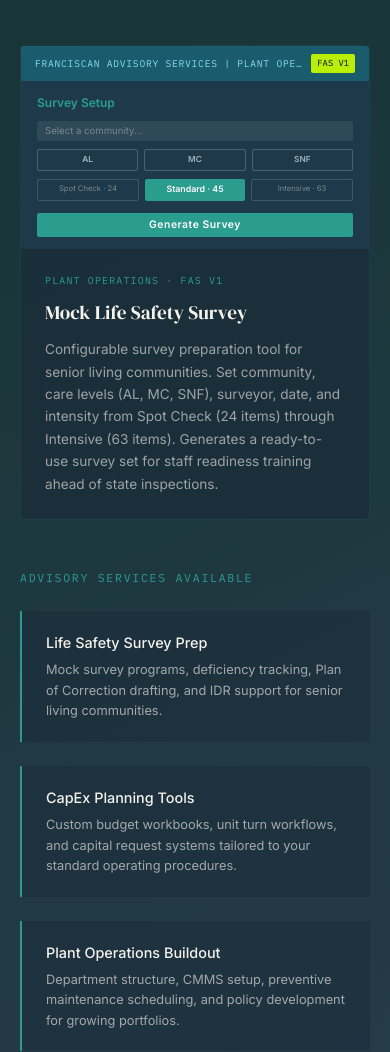
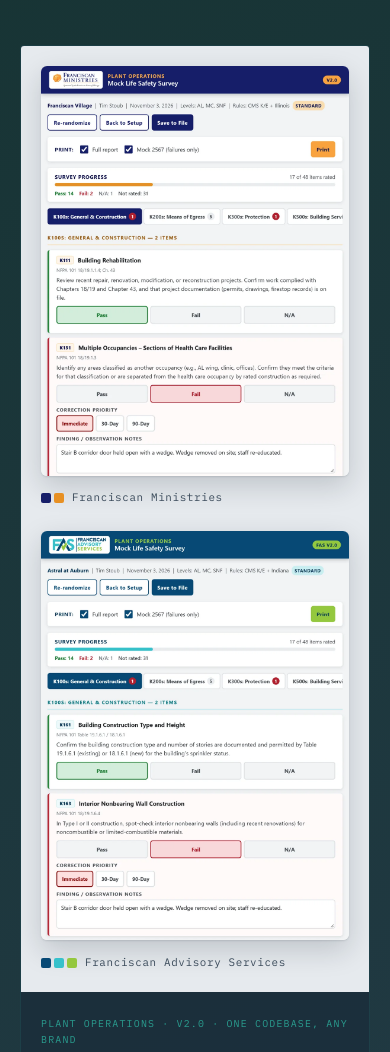
Before and after one commit to tstoub77/tstoub.com, a plain HTML site: page index.html in a window 390 px wide. Shown: the part 6475-7527 px from the top of the page. Drawn offline with Linux system fonts and the light colour scheme.

Commit message:
Replace mock survey sketch with real FM and FAS screenshots
Show the v2.0 survey screen for both organizations side by side on a
light stage so each brand reads true; stack on phones. Update the
description and add a feature list for v2.0.

Co-Authored-By: Claude Opus 5.5 <noreply@anthropic.com>

```diff
--- a/index.html
+++ b/index.html
@@ -152,29 +152,21 @@
 
     #consulting { background: linear-gradient(155deg, #153331 0%, var(--slate) 100%); }
     .consulting-intro { font-size: 1.05rem; color: rgba(245,242,235,0.7); max-width: 640px; margin-bottom: 3rem; line-height: 1.75; }
-    .app-card { background: rgba(26,42,58,0.6); border: 1px solid rgba(42,157,143,0.15); border-radius: 4px; overflow: hidden; transition: border-color 0.25s, transform 0.25s; max-width: 680px; }
-    .app-card:hover { border-color: rgba(42,157,143,0.4); transform: translateY(-3px); }
-    .app-body { padding: 1.5rem; }
+    .app-card { background: rgba(26,42,58,0.6); border: 1px solid rgba(42,157,143,0.15); border-radius: 4px; overflow: hidden; }
+    .app-body { padding: 1.75rem 2rem 2rem; }
     .app-badge { font-family: "IBM Plex Mono", monospace; font-size: 0.62rem; letter-spacing: 0.12em; text-transform: uppercase; color: var(--teal); margin-bottom: 0.5rem; }
-    .app-title { font-family: "DM Serif Display", serif; font-size: 1.2rem; color: var(--offwhite); margin-bottom: 0.6rem; }
-    .app-desc { font-size: 0.85rem; color: rgba(245,242,235,0.6); line-height: 1.65; }
-    .app-screenshot-mockup { width: 100%; background: #1e3a4a; padding: 0; display: flex; flex-direction: column; }
-    .app-screenshot-mockup .mock-header { background: #1a5c6e; padding: 8px 14px; display: flex; justify-content: space-between; align-items: center; gap: 8px; }
-    .app-screenshot-mockup .mock-body { padding: 12px 16px; display: flex; flex-direction: column; gap: 8px; }
-    .mock-header-label { font-family: "IBM Plex Mono", monospace; font-size: 0.6rem; color: #8de; letter-spacing: 0.08em; white-space: nowrap; overflow: hidden; text-overflow: ellipsis; }
-    .mock-header-badge { flex-shrink: 0; font-family: "IBM Plex Mono", monospace; font-size: 0.55rem; background: #b8f000; color: #111; padding: 2px 6px; border-radius: 2px; }
-    .mock-section-label { font-size: 0.75rem; color: var(--teal); font-weight: 600; }
-    .mock-select { background: rgba(255,255,255,0.08); height: 20px; border-radius: 2px; display: flex; align-items: center; padding: 0 8px; }
-    .mock-select span { font-size: 0.6rem; color: rgba(255,255,255,0.35); }
-    .mock-row { display: flex; gap: 6px; }
-    .mock-chip { flex: 1; min-width: 0; border: 1px solid rgba(255,255,255,0.2); height: 22px; border-radius: 2px; display: flex; align-items: center; justify-content: center; padding: 0 4px; }
-    .mock-chip span { font-size: 0.6rem; color: rgba(255,255,255,0.6); font-weight: 600; white-space: nowrap; overflow: hidden; text-overflow: ellipsis; }
-    .mock-chip.muted { border-color: rgba(255,255,255,0.15); }
-    .mock-chip.muted span { font-size: 0.55rem; color: rgba(255,255,255,0.4); font-weight: 400; }
-    .mock-chip.active { border: none; background: var(--teal); }
-    .mock-chip.active span { font-size: 0.55rem; color: #fff; }
-    .mock-generate-btn { background: var(--teal); height: 24px; border-radius: 2px; display: flex; align-items: center; justify-content: center; margin-top: 4px; }
-    .mock-generate-btn span { font-size: 0.65rem; color: #fff; font-weight: 600; letter-spacing: 0.05em; }
+    .app-title { font-family: "DM Serif Display", serif; font-size: 1.45rem; color: var(--offwhite); margin-bottom: 0.6rem; }
+    .app-desc { font-size: 0.92rem; color: rgba(245,242,235,0.68); line-height: 1.7; max-width: 760px; }
+    .app-features { display: flex; flex-wrap: wrap; gap: 0.5rem; margin-top: 1.25rem; list-style: none; }
+    .app-features li { font-family: "IBM Plex Mono", monospace; font-size: 0.66rem; letter-spacing: 0.05em; color: rgba(245,242,235,0.78); border: 1px solid rgba(42,157,143,0.35); border-radius: 2px; padding: 0.3rem 0.65rem; }
+    /* Light stage so each organization's brand colors read true. */
+    .app-showcase { background: #E6EAEE; padding: 2rem 2rem 1.5rem; display: grid; grid-template-columns: 1fr 1fr; gap: 1.75rem; }
+    .app-shot { margin: 0; }
+    .app-shot-frame { border-radius: 6px; overflow: hidden; box-shadow: 0 1px 2px rgba(17,29,39,0.12), 0 10px 28px rgba(17,29,39,0.18); background: #F1F3F5; }
+    .app-shot-frame picture, .app-shot-frame img { display: block; width: 100%; height: auto; }
+    .app-shot figcaption { margin-top: 0.85rem; display: flex; align-items: center; gap: 0.5rem; font-family: "IBM Plex Mono", monospace; font-size: 0.68rem; letter-spacing: 0.06em; color: #3A4A5A; }
+    .app-shot-swatch { display: inline-flex; gap: 3px; }
+    .app-shot-swatch i { width: 10px; height: 10px; border-radius: 2px; display: block; }
     .consulting-services { margin-top: 3rem; }
     .services-title { font-family: "IBM Plex Mono", monospace; font-size: 0.72rem; letter-spacing: 0.15em; text-transform: uppercase; color: var(--teal); margin-bottom: 1.5rem; }
     .services-grid { display: grid; grid-template-columns: repeat(3,1fr); gap: 1.5rem; }
@@ -271,9 +263,8 @@
       .services-grid { grid-template-columns: 1fr; }
       .hero-scroll { display: none; }
       .board-sidebar .section-eyebrow { white-space: nowrap; }
-      .mock-chip { padding: 0 2px; }
-      .mock-chip span { font-size: 0.52rem; }
-      .mock-chip.muted span { font-size: 0.48rem; }
+      .app-showcase { grid-template-columns: 1fr; padding: 1.25rem; gap: 1.5rem; }
+      .app-body { padding: 1.5rem 1.25rem; }
       .back-to-top { bottom: calc(1.25rem + env(safe-area-inset-bottom)); right: calc(1.25rem + env(safe-area-inset-right)); width: 38px; height: 38px; }
     }
     @media (prefers-reduced-motion: reduce) {
@@ -483,31 +474,37 @@
     <div class="divider"></div>
     <p class="consulting-intro">Tim builds web-based tools purpose-built for senior living plant operations &mdash; not generic software adapted for the industry, but applications designed from direct field experience. Available for custom development through private consulting.</p>
     <div class="app-card">
-      <div class="app-screenshot-mockup">
-        <div class="mock-header">
-          <span class="mock-header-label">FRANCISCAN ADVISORY SERVICES | PLANT OPERATIONS</span>
-          <span class="mock-header-badge">FAS V1</span>
-        </div>
-        <div class="mock-body">
-          <div class="mock-section-label">Survey Setup</div>
-          <div class="mock-select"><span>Select a community...</span></div>
-          <div class="mock-row">
-            <div class="mock-chip"><span>AL</span></div>
-            <div class="mock-chip"><span>MC</span></div>
-            <div class="mock-chip"><span>SNF</span></div>
+      <div class="app-showcase">
+        <figure class="app-shot">
+          <div class="app-shot-frame">
+            <picture>
+              <source srcset="mock-survey-fm.webp" type="image/webp" />
+              <img src="mock-survey-fm.jpg" alt="Mock Life Safety Survey branded for Franciscan Ministries: indigo header with the Franciscan Ministries logo, Illinois rules, and a failed item marked Immediate with notes" width="1040" height="1382" loading="lazy" />
+            </picture>
           </div>
-          <div class="mock-row">
-            <div class="mock-chip muted"><span>Spot Check &middot; 24</span></div>
-            <div class="mock-chip active"><span>Standard &middot; 45</span></div>
-            <div class="mock-chip muted"><span>Intensive &middot; 63</span></div>
+          <figcaption><span class="app-shot-swatch" aria-hidden="true"><i style="background:#161E69"></i><i style="background:#E79023"></i></span>Franciscan Ministries</figcaption>
+        </figure>
+        <figure class="app-shot">
+          <div class="app-shot-frame">
+            <picture>
+              <source srcset="mock-survey-fas.webp" type="image/webp" />
+              <img src="mock-survey-fas.jpg" alt="The same survey tool branded for Franciscan Advisory Services: deep blue header with the FAS logo, teal and lime accents, and Indiana rules" width="1040" height="1382" loading="lazy" />
+            </picture>
           </div>
-          <div class="mock-generate-btn"><span>Generate Survey</span></div>
-        </div>
+          <figcaption><span class="app-shot-swatch" aria-hidden="true"><i style="background:#074975"></i><i style="background:#36C1CB"></i><i style="background:#94C83E"></i></span>Franciscan Advisory Services</figcaption>
+        </figure>
       </div>
       <div class="app-body">
-        <div class="app-badge">Plant Operations &middot; FAS V1</div>
+        <div class="app-badge">Plant Operations &middot; v2.0 &middot; One codebase, any brand</div>
         <div class="app-title">Mock Life Safety Survey</div>
-        <div class="app-desc">Configurable survey preparation tool for senior living communities. Set community, care levels (AL, MC, SNF), surveyor, date, and intensity from Spot Check (24 items) through Intensive (63 items). Generates a ready-to-use survey set for staff readiness training ahead of state inspections.</div>
+        <div class="app-desc">A survey-readiness tool for senior living communities, built once and branded per organization &mdash; each site carries its own logo, colors, and community list. Skilled nursing is surveyed against the CMS K-tags and E-tags; assisted living and memory care against the selected state&rsquo;s rules. Findings print as a full report or a mock CMS-2567 with a plan-of-correction column.</div>
+        <ul class="app-features">
+          <li>CMS K-tags &amp; E-tags</li>
+          <li>IL &middot; IN &middot; OH state rules</li>
+          <li>Mock 2567 printout</li>
+          <li>Save &amp; resume across devices</li>
+          <li>Per-organization branding</li>
+        </ul>
       </div>
     </div>
     <div class="consulting-services">
```
Also changed, not shown: mock-survey-fas.jpg (added), mock-survey-fas.webp (added), mock-survey-fm.jpg (added), mock-survey-fm.webp (added).
